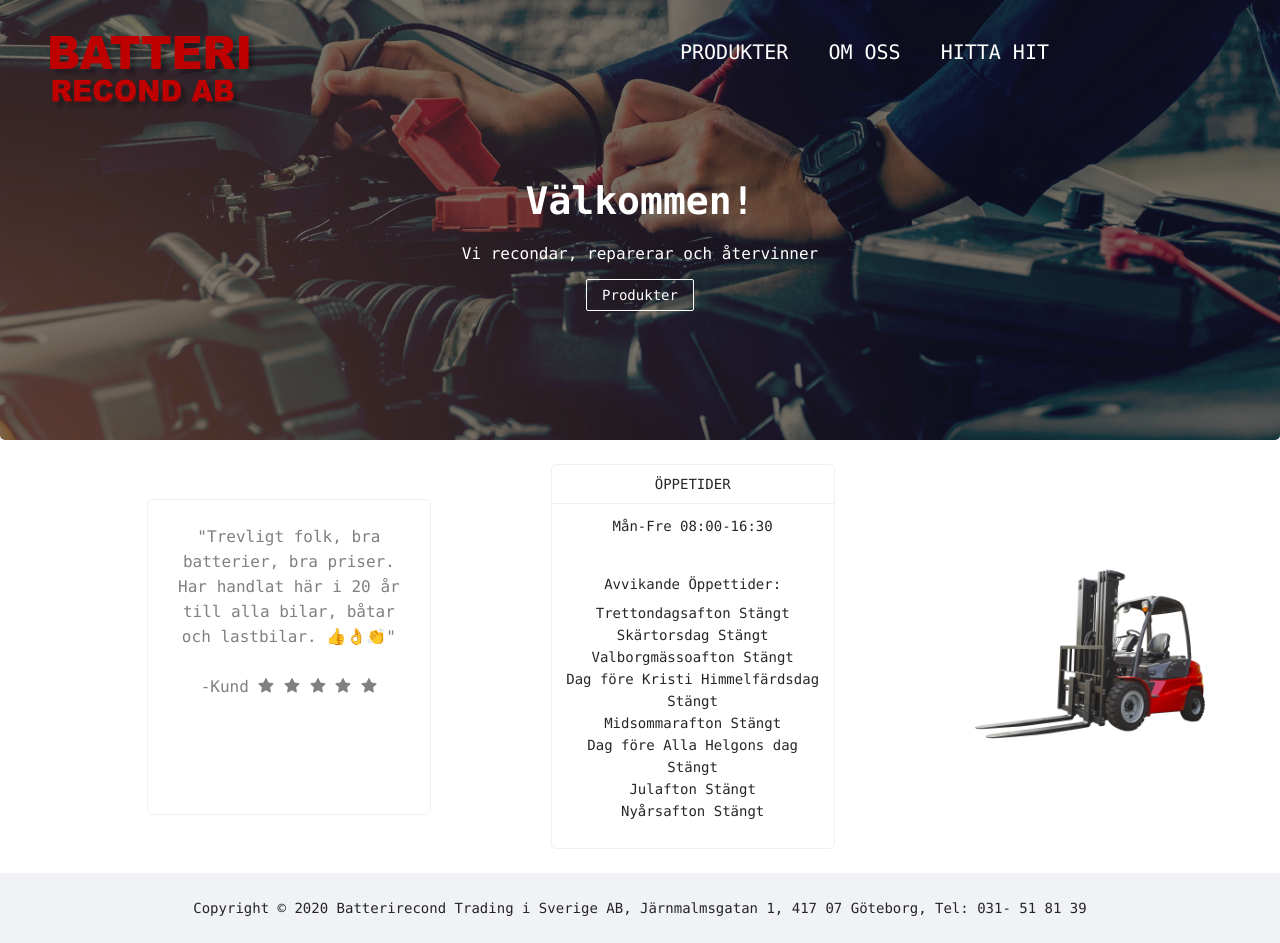
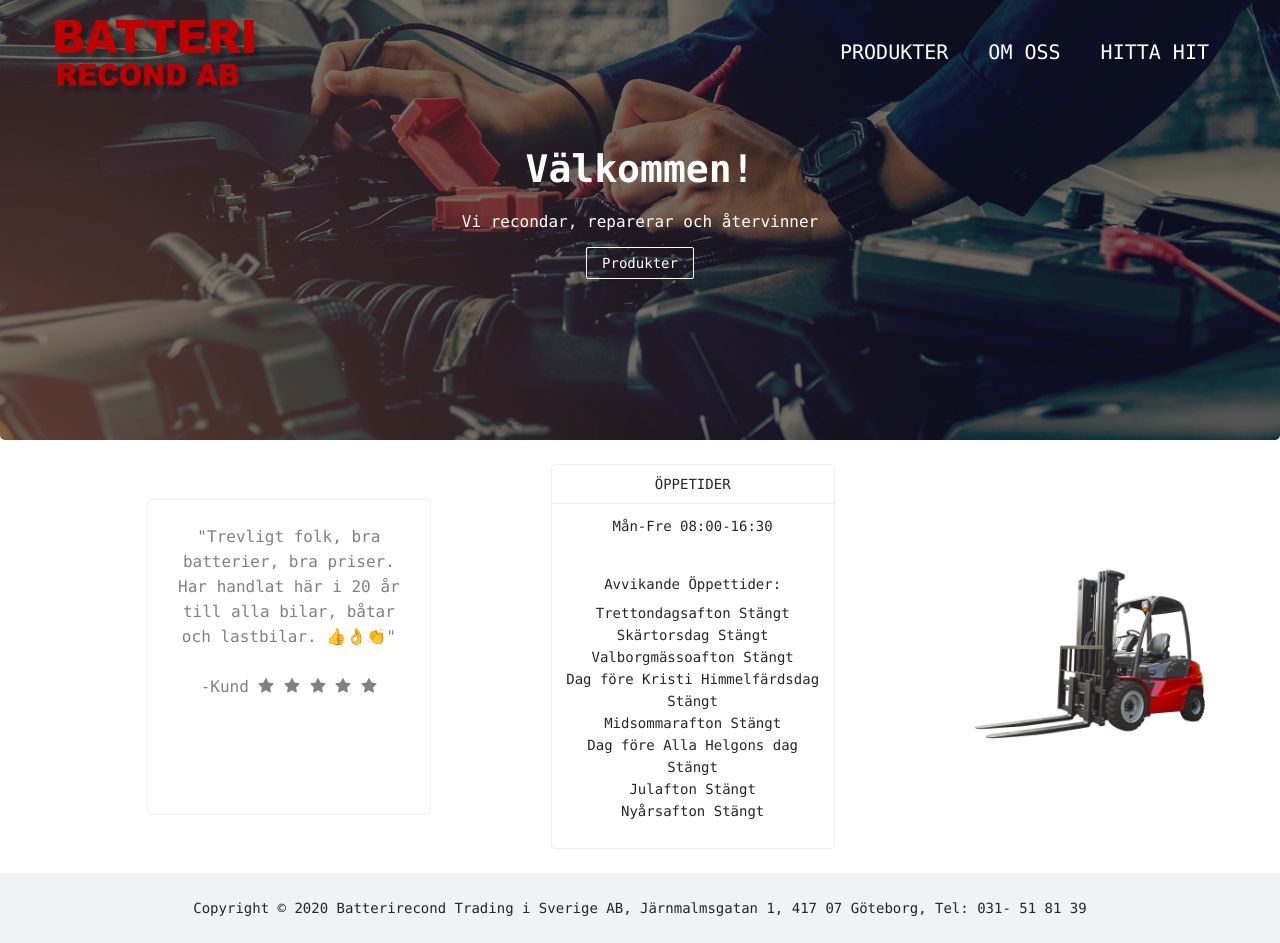
Before and after one commit to BatteriRecond/frontend, a React (Create React App) app: page / in a window 1280 px wide. Built offline with nearby package versions, Linux system fonts and the light colour scheme.

Commit message:
Added responsive side-menu

```diff
--- a/src/App.css
+++ b/src/App.css
@@ -2,11 +2,6 @@
 
 .layout {
   min-height: 100vh;
-}
-
-.logo {
-padding: 2em 3em;
-max-width: 100%;
 }
 
 .site-layout-content {
--- a/src/App.js
+++ b/src/App.js
@@ -1,47 +1,17 @@
 import React from 'react';
-import { Layout, Menu, Typography, Button, Row, Col, Drawer } from 'antd';
+import { Layout, Typography, Button } from 'antd';
 import './App.css';
-import Logo from "./images/logo.png";
+import MainNav from './components/mainNav.js';
 import Main from './pages/main.js';
-import { MenuOutlined } from '@ant-design/icons';
 
 const { Header, Content, Footer } = Layout;
 const { Title, Paragraph } = Typography;
-
-const onClose = () => {
-  this.setState({
-    visible: false,
-  });
-};
 
 function App() {
   return (
     <Layout className="layout">
       <Header>
-        <Row>
-          <Col span={12}>
-            <img src={Logo} className='logo' alt="Smiley face"/>
-          </Col>
-          <Col xs={{ span:0}} sm={{span:0}} md={{ span:12}} lg={{span:12}} >
-            <Menu style={{ padding: '2em 3em 2em 1em', borderBottom: 'none', color:'white', background:'none', fontSize:'20px' }}  mode="horizontal" >
-                <Menu.Item style={{float:'right'}} key="1">PRODUKTER</Menu.Item>
-                <Menu.Item style={{float:'right'}} key="2">OM OSS</Menu.Item>
-                <Menu.Item style={{float:'right'}} key="3">HITTA HIT</Menu.Item>
-            </Menu>
-          </Col>
-          <Col xs={{ span:12}} sm={{span:12}} md={{span:0}} lg={{span:0}} style={{color:'white', fontSize:'40px', padding: '0.5em'}}>
-            <MenuOutlined style={{float:'right'}}/>
-          </Col>
-        </Row>
-        <Drawer
-          placement='left'
-          closable={true}
-          visible={false}
-          key='left'>
-          <p>Some contents...</p>
-          <p>Some contents...</p>
-          <p>Some contents...</p>
-        </Drawer>
+        <MainNav/>
         <Typography style={{textAlign:'center', color: 'white', paddingTop: '2em'}}>
           <Title style={{ color: 'white'}}>Välkommen!</Title>
           <Paragraph style={{color: 'white'}}>
--- /dev/null
+++ b/src/components/mainNav.js
@@ -0,0 +1,57 @@
+import React, { useState } from 'react';
+import {  Menu, Row, Col, Drawer, Button, Footer } from 'antd';
+import Logo from "../images/logo.png";
+import { MenuOutlined } from '@ant-design/icons';
+import '../css/mainNav.css';
+
+
+
+export default function MainNav (props){
+
+  const [visible, setVisible] = useState(false);
+  const showDrawer = () => {
+    setVisible(true);
+  };
+  const onClose = () => {
+    setVisible(false);
+  };
+
+    return(
+      <>
+      <Row>
+          <Col xs={{ span:6}} sm={{span:6}} md={{span:0}} lg={{span:0}} style={{color:'white', fontSize:'40px', padding: '0.5em'}} onClick={showDrawer}>
+            <MenuOutlined style={{float:'left'}} />
+          </Col>
+          <Col xs={{ span:18 }} sm={{span:18}} md={{span:11, offset:1}} lg={{span:11, offset:1}}>
+            <img src={Logo} className='logo' alt="Smiley face"/>
+          </Col>
+          <Col xs={{ span:0}} sm={{span:0}} md={{ span:9, offset:3}} lg={{span:9, offset:3}}>
+            <Menu style={{ padding: '2em 3em 2em 1em', border: 'none', color:'white', background:'none', fontSize:'20px' }}  mode="horizontal" >
+                <Menu.Item key="1">PRODUKTER</Menu.Item>
+                <Menu.Item key="2">OM OSS</Menu.Item>
+                <Menu.Item key="3">HITTA HIT</Menu.Item>
+            </Menu>
+          </Col>
+        </Row>
+        <Drawer
+              placement='left'
+              closable={true}
+              visible={visible}
+              key='left'
+              onClose={onClose}
+              drawerStyle={{textAlign:'left'}}
+              footerStyle={{textAlign:'center', background: '#f0f2f5', }}
+              footer={
+                <div>
+                  Copyright © 2020    Batterirecond Trading i Sverige AB, Järnmalmsgatan 1,  417 07 Göteborg, Tel:  031- 51 81 39
+                </div>
+              }>
+              <Menu style={{ border: 'none', background:'none', fontSize:'20px', paddingTop:'1em' }} mode="vertical">
+                    <Menu.Item key="1">PRODUKTER</Menu.Item>
+                    <Menu.Item key="2">OM OSS</Menu.Item>
+                    <Menu.Item key="3">HITTA HIT</Menu.Item>
+              </Menu>
+            </Drawer>
+        </>
+    )
+}
--- /dev/null
+++ b/src/css/mainNav.css
@@ -0,0 +1,6 @@
+
+.logo {
+  max-width: 100%;
+  margin : auto;
+  padding : 1em 0;
+  }
```
